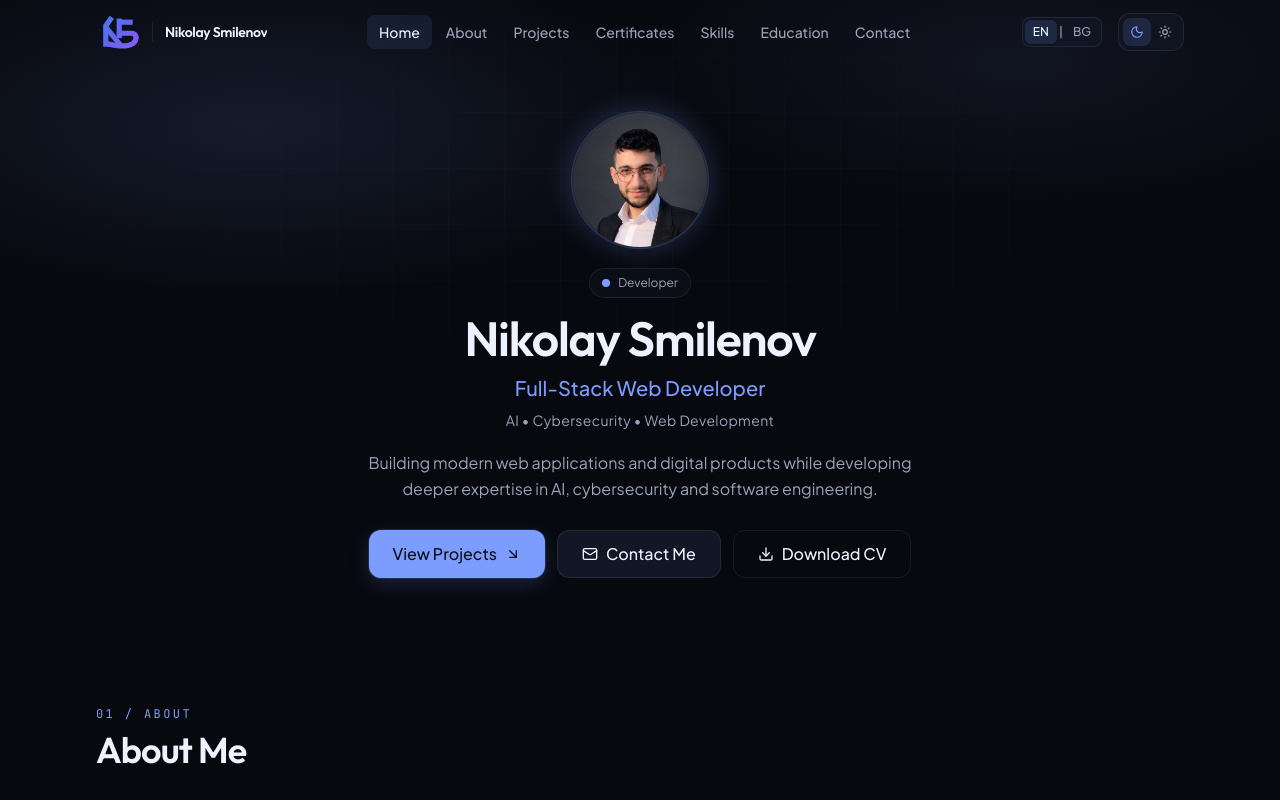
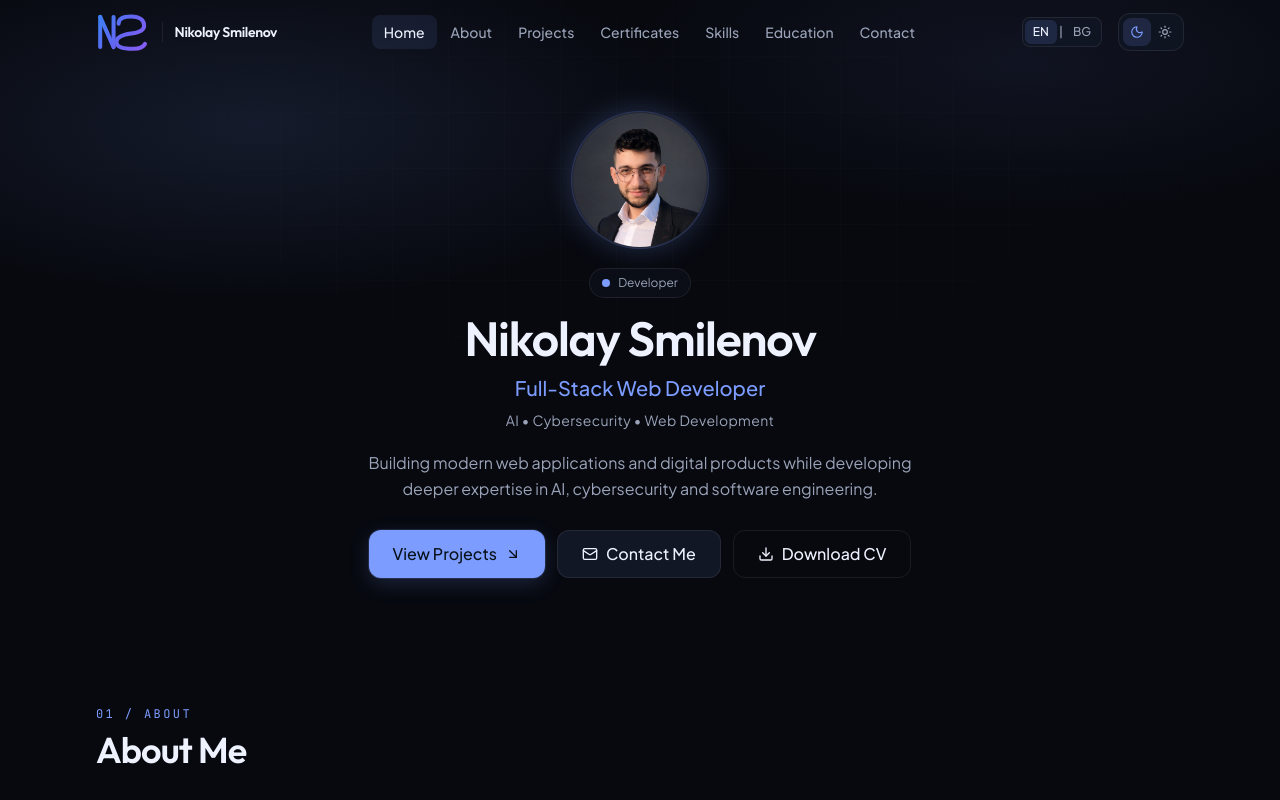
Before and after one commit to nikolaysmilenov/nikolaysmilenov-portfolio, a Next.js app: page / in a window 1280 px wide. Shown: the top 800 px of the page. Built offline with nearby package versions, Linux system fonts and the light colour scheme.

Commit message:
Redesign NS monogram so N and S read clearly at a glance.
Co-authored-by: Cursor <cursoragent@cursor.com>

```diff
--- a/src/components/ui/brand-logo.tsx
+++ b/src/components/ui/brand-logo.tsx
@@ -9,8 +9,8 @@ type BrandLogoProps = {
 };
 
 /**
- * NS monogram — inline SVG recreation of the approved brand mark.
- * Sharp geometric N interlocking with flowing S; blue → violet gradient.
+ * Geometric NS monogram — unmistakably “NS”.
+ * Custom stroked letterforms (not a font): clear N stems + diagonal, clear open S.
  */
 export function BrandLogo({
   className,
@@ -23,12 +23,12 @@ export function BrandLogo({
   return (
     <span
       className={cn(
-        "relative inline-flex h-9 w-10 shrink-0 items-center sm:h-10 sm:w-11",
+        "relative inline-flex h-9 w-[3rem] shrink-0 items-center sm:h-10 sm:w-[3.35rem]",
         className,
       )}
     >
       <svg
-        viewBox="0 0 72 60"
+        viewBox="0 0 64 46"
         role="img"
         aria-labelledby={titleId}
         className="h-full w-full"
@@ -38,10 +38,10 @@ export function BrandLogo({
         <defs>
           <linearGradient
             id={gradId}
-            x1="6"
+            x1="2"
             y1="2"
-            x2="68"
-            y2="58"
+            x2="62"
+            y2="44"
             gradientUnits="userSpaceOnUse"
           >
             <stop stopColor="#3B82F6" />
@@ -52,23 +52,17 @@ export function BrandLogo({
 
         <g
           stroke={`url(#${gradId})`}
-          strokeWidth="8.5"
-          strokeLinejoin="miter"
+          strokeWidth="4.8"
+          strokeLinecap="round"
+          strokeLinejoin="round"
         >
-          {/* N left upright → sharp tip */}
-          <path d="M16 54V20L26 6" strokeLinecap="butt" />
-          {/* N diagonal (passes over S tip for interlock) */}
-          <path d="M16 22L42 54" strokeLinecap="butt" />
-          {/* Shared upright */}
-          <path d="M38 8V40" strokeLinecap="butt" />
-          {/* S top bar — sharp terminals */}
-          <path d="M38 14H60" strokeLinecap="butt" />
-          {/* S lower ribbon → rounded tip under the diagonal */}
-          <path
-            d="M38 32H58C68 32 70 48 52 52C42 54 30 52 18 49"
-            strokeLinecap="round"
-            strokeLinejoin="round"
-          />
+          {/* N — left stem, diagonal, right stem */}
+          <path d="M5 5V41" />
+          <path d="M5 5L21 41" />
+          <path d="M21 5V41" />
+
+          {/* S — upper curve (opens left), middle, lower curve (opens right); waist near N */}
+          <path d="M27 13C27 7 33.5 4.5 42 4.5C52.5 4.5 57.5 9.2 57.5 15.2C57.5 20.6 52.2 23.6 42 24.8C31 26.2 24.5 29.6 24.5 34.8C24.5 40.2 32.2 43 44.5 43C52 43 57 40.8 58.5 37.2" />
         </g>
       </svg>
     </span>
```
